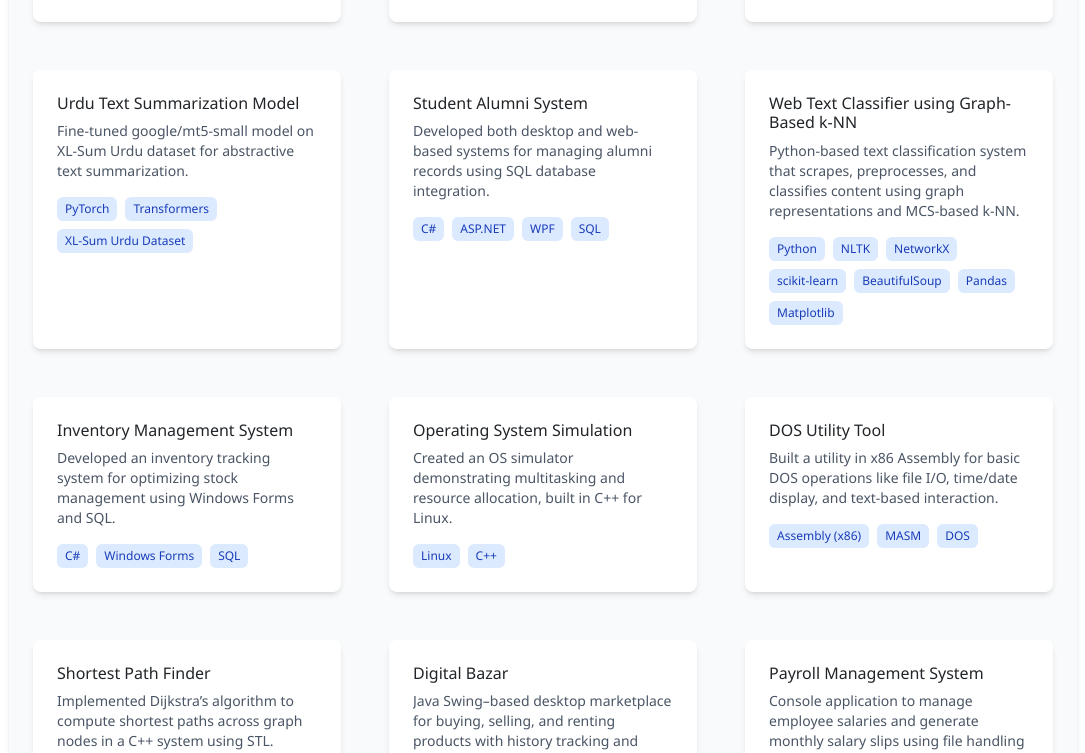
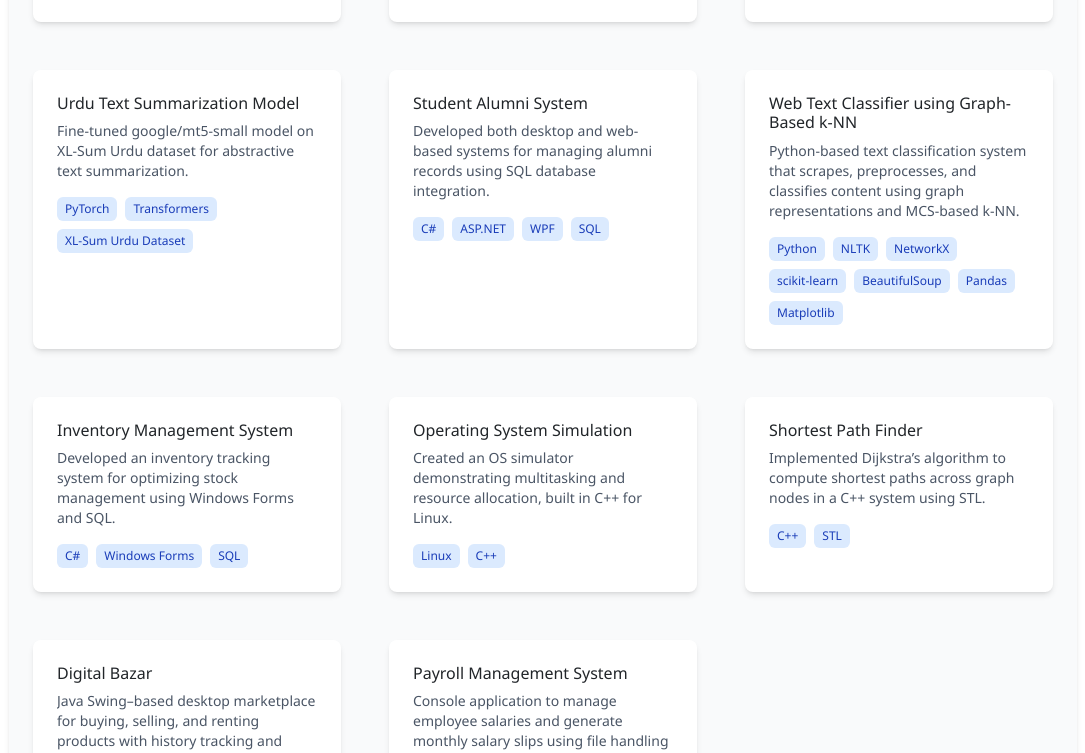
Before and after one commit to Abdur-Rehman-643/abdur-react-portfolio, a React (Vite) app: page / in a window 1280 px wide. Shown: the part 3313-4066 px from the top of the page, without its empty margins (97-1182 px from the left). Built offline with nearby package versions, Linux system fonts and the light colour scheme.

Commit message:
Update Project, Skills

```diff
--- a/src/pages/Projects.jsx
+++ b/src/pages/Projects.jsx
@@ -63,12 +63,6 @@ const projectData = [
     description:
       "Created an OS simulator demonstrating multitasking and resource allocation, built in C++ for Linux.",
     tech: ["Linux", "C++"],
-  },
-  {
-    title: "DOS Utility Tool",
-    description:
-      "Built a utility in x86 Assembly for basic DOS operations like file I/O, time/date display, and text-based interaction.",
-    tech: ["Assembly (x86)", "MASM", "DOS"],
   },
   {
     title: "Shortest Path Finder",
--- a/src/pages/Skills.jsx
+++ b/src/pages/Skills.jsx
@@ -165,7 +165,6 @@ const skillsData = {
     "Python",
     "JavaScript",
     "C#",
-    "Assembly (x86)",
     "MERN Stack",
     "ASP.NET",
     "WPF",
```
